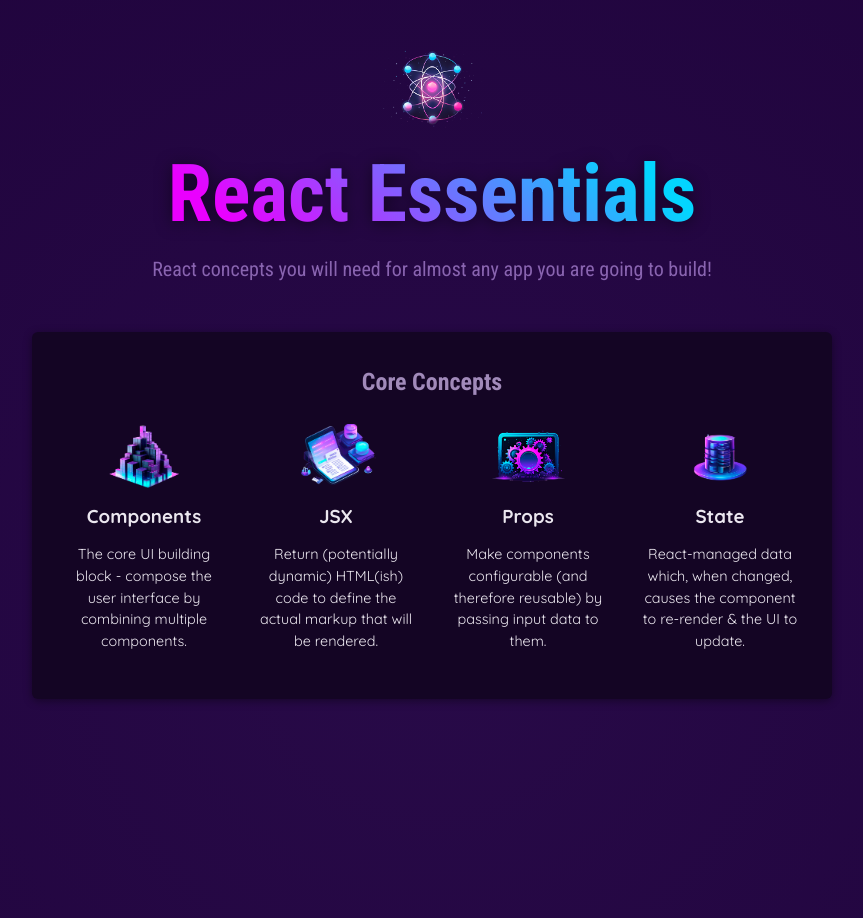
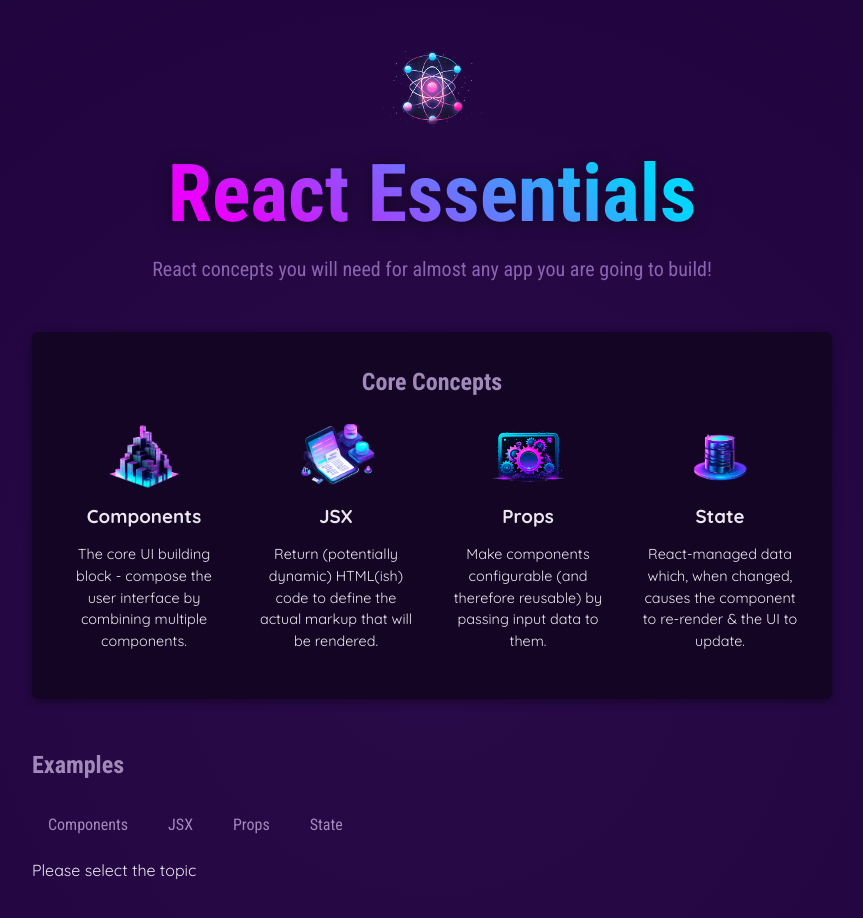
Before and after one commit to HarshathMohanaSundaram/react_learning, a React (Vite) app in the folder React-Essentials/: page / in a window 1280 px wide. Shown: the top 918 px of the page, without its empty margins (208-1071 px from the left). Built offline with nearby package versions, Linux system fonts and the light colour scheme.

Commit message:
Tabs, State and rendering Content Conditionally

```diff
--- a/React-Essentials/src/Components/Body/Body.jsx
+++ b/React-Essentials/src/Components/Body/Body.jsx
@@ -1,17 +1,50 @@
-import CoreConcept from '../CoreConcept/CoreConcept';
-import { CORE_CONCEPTS } from "../../data";
-import './Body.css';
+import CoreConcept from "../CoreConcept";
+import { CORE_CONCEPTS, EXAMPLES } from "../../data";
+import "./Body.css";
+import TabButton from "../TabButton";
+import { useState } from "react";
 
 function Body() {
+  const [selectedTab, setSelectedTab] = useState()
+
+  const handleClick = (selectedContent) => {
+    setSelectedTab(selectedContent)
+  };
+
+  let tabContent = <p>Please select the topic</p>;
+
+  if(selectedTab){
+    tabContent = (<div id="tab-content">
+                  <h3>{EXAMPLES[selectedTab].title}</h3>
+                  <p>{EXAMPLES[selectedTab].description}</p>
+                  <pre>
+                    <code>
+                      {EXAMPLES[selectedTab].code}
+                    </code>
+                  </pre>
+                </div>);
+  }
+
   return (
     <main>
       <section id="core-concepts">
         <h2>Core Concepts</h2>
         <ul>
-          {
-            CORE_CONCEPTS.map( (concept) => <CoreConcept {...concept} />)
-          }
+          {CORE_CONCEPTS.map((concept) => (
+            <CoreConcept {...concept} />
+          ))}
         </ul>
+      </section>
+      <section id="examples">
+        <h2>Examples</h2>
+        <menu>
+          {Object.keys(EXAMPLES).map((label) => (
+            <TabButton handleClick={() => handleClick(label)}>
+              {EXAMPLES[label].title}
+            </TabButton>
+          ))}
+        </menu>
+        {tabContent}
       </section>
     </main>
   );
--- /dev/null
+++ b/React-Essentials/src/Components/TabButton.jsx
@@ -0,0 +1,7 @@
+export default function TabButton({ children, handleClick }) {
+  return(
+    <li onClick={handleClick}>
+      <button>{children}</button>
+    </li>
+  );
+}
--- a/React-Essentials/src/data.js
+++ b/React-Essentials/src/data.js
@@ -29,3 +29,54 @@
       'React-managed data which, when changed, causes the component to re-render & the UI to update.',
   },
 ];
+
+export const EXAMPLES = {
+  components: {
+    title: "Components",
+    description:
+      "Components are the building blocks of React applications. A component is a self-contained module (HTML + optional CSS + JS) that renders some output.",
+    code: `
+function Welcome() {
+  return <h1>Hello, World!</h1>;
+}`,
+  },
+  jsx: {
+    title: "JSX",
+    description:
+      "JSX is a syntax extension to JavaScript. It is similar to a template language, but it has full power of JavaScript (e.g., it may output dynamic content).",
+    code: `
+<div>
+  <h1>Welcome {userName}</h1>
+  <p>Time to learn React!</p>
+</div>`,
+  },
+  props: {
+    title: "Props",
+    description:
+      "Components accept arbitrary inputs called props. They are like function arguments.",
+    code: `
+function Welcome(props) {
+  return <h1>Hello, {props.name}</h1>;
+}`,
+  },
+  state: {
+    title: "State",
+    description:
+      "State allows React components to change their output over time in response to user actions, network responses, and anything else.",
+    code: `
+function Counter() {
+  const [isVisible, setIsVisible] = useState(false);
+
+  function handleClick() {
+    setIsVisible(true);
+  }
+
+  return (
+    <div>
+      <button onClick={handleClick}>Show Details</button>
+      {isVisible && <p>Amazing details!</p>}
+    </div>
+  );
+}`,
+  },
+};
```
Also changed, not shown: React-Essentials/src/Components/CoreConcept.jsx (renamed from React-Essentials/src/Components/CoreConcept/CoreConcept.jsx).
